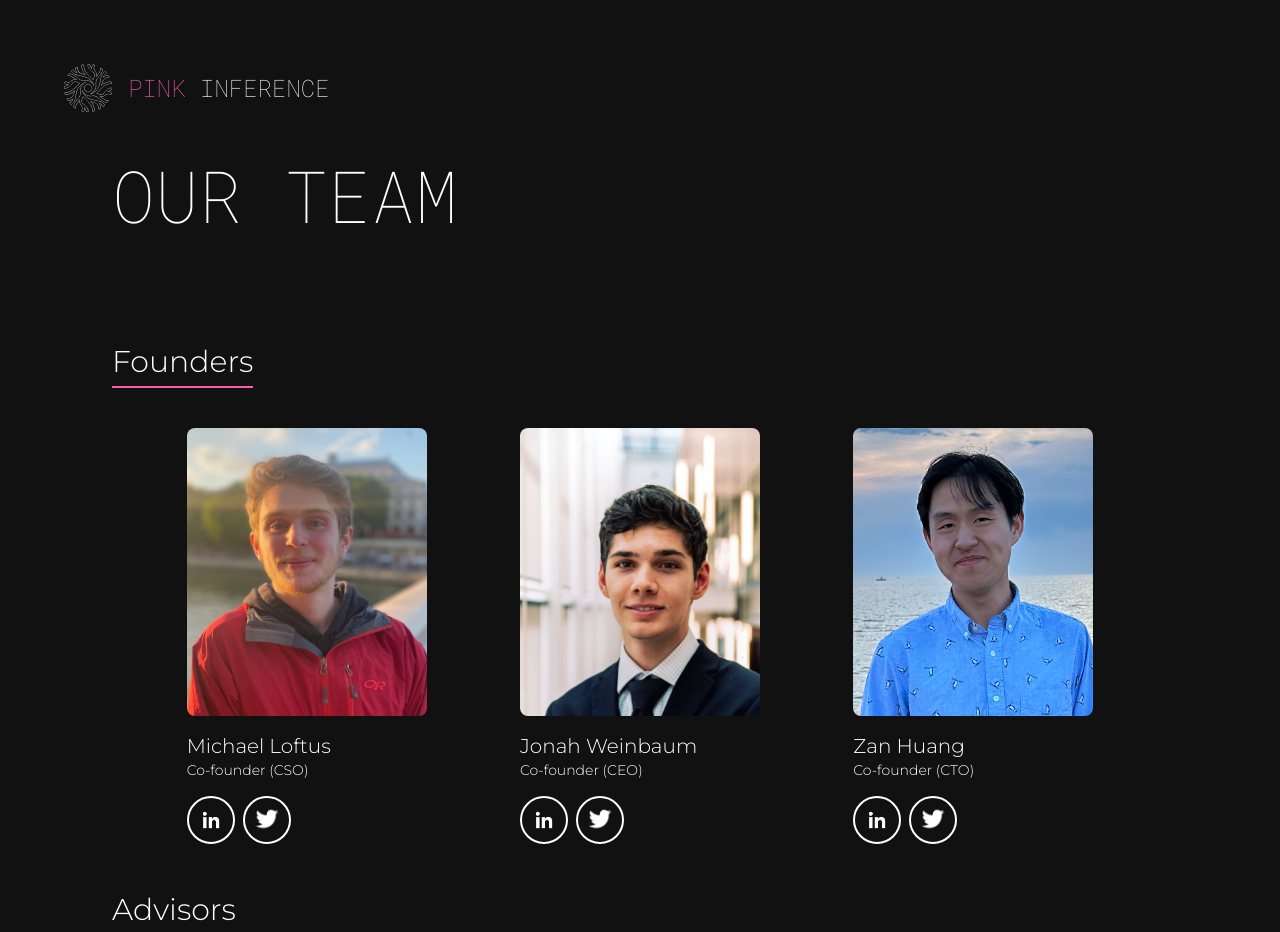
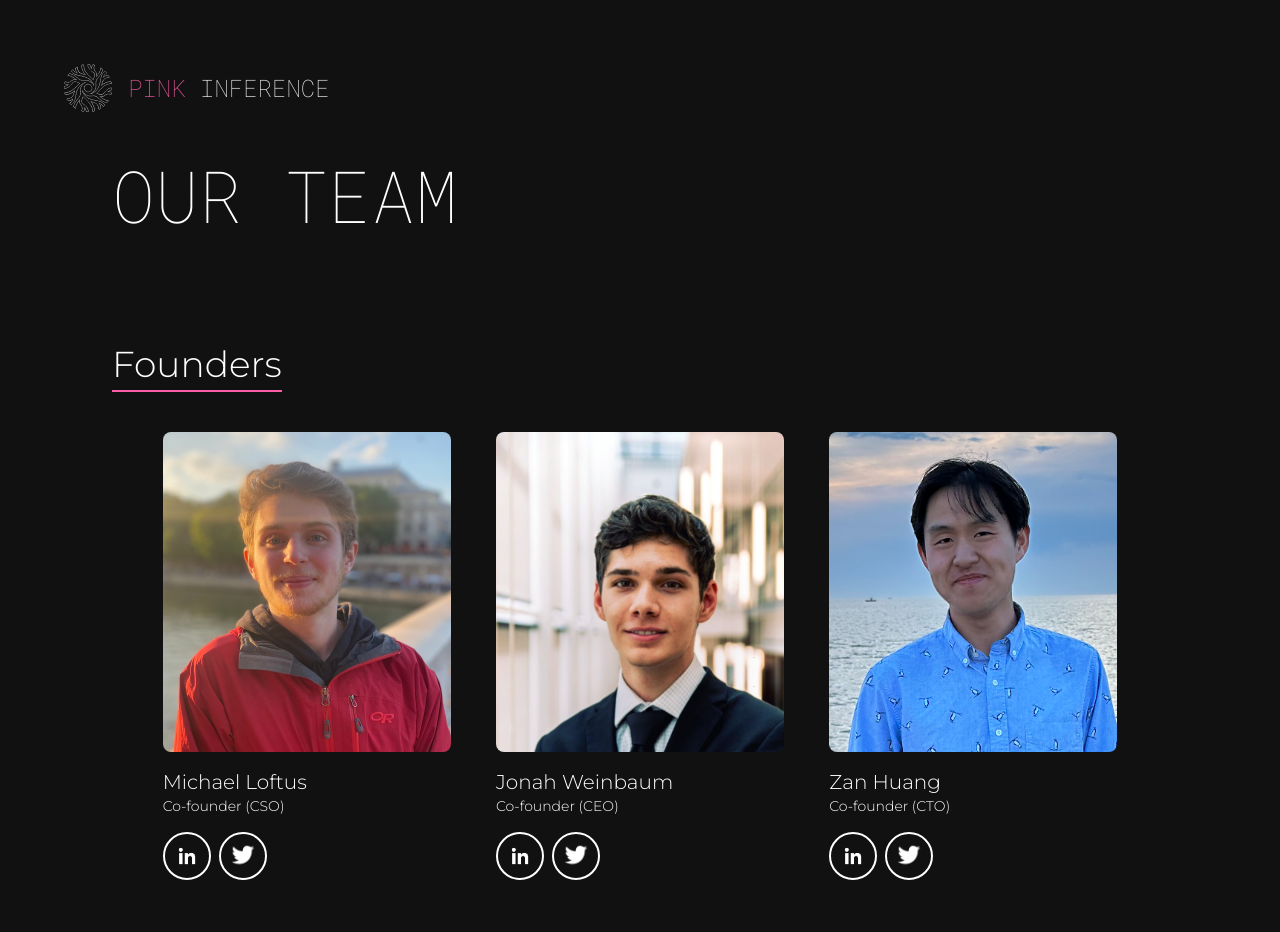
Before and after one commit to jonahwei19/pink-inference-website, a Next.js app: page /TeamSection in a window 1280 px wide. Shown: the top 932 px of the page. Built offline with nearby package versions, Linux system fonts and the light colour scheme.

Commit message:
waiting on content

```diff
--- a/app/About/page.tsx
+++ b/app/About/page.tsx
@@ -71,7 +71,7 @@ export default function AboutSection() {
             <div>
               <div className='relative w-fit'>
                 <h2
-                  className={`text-3xl mb-12 ${montserratFont.className} font-thin`}
+                  className={`text-4xl mb-12 ${montserratFont.className} font-thin`}
                 >
                   Wetware For Control Applications
                 </h2>
@@ -95,7 +95,7 @@ export default function AboutSection() {
             <div>
               <div className='relative w-fit'>
                 <h2
-                  className={`text-3xl mb-12 ${montserratFont.className} font-thin`}
+                  className={`text-4xl mb-12 ${montserratFont.className} font-thin`}
                 >
                   How Pink Inference Differs
                 </h2>
@@ -104,7 +104,7 @@ export default function AboutSection() {
                   initial={{ width: 0 }}
                   animate={differenceInView ? { width: "100%" } : {}}
                   transition={{ duration: 1, delay: 1, ease: "backInOut" }}
-                  className='absolute -bottom-2 left-0 h-[2px] bg-[#FE5DA8] border-none'
+                  className='absolute -bottom-2 left-0 h-[3px] bg-[#FE5DA8] border-none'
                 ></motion.hr>
               </div>
 
--- a/app/Investors/page.tsx
+++ b/app/Investors/page.tsx
@@ -85,7 +85,7 @@ export default function InvestorSection() {
             <div>
               <div className='relative w-fit'>
                 <h2
-                  className={`text-3xl mb-24 ${montserratFont.className} font-thin`}
+                  className={`text-4xl mb-24 ${montserratFont.className} font-thin`}
                 >
                   Current Investors
                 </h2>
@@ -193,7 +193,7 @@ export default function InvestorSection() {
               <div className='relative w-fit mx-auto'>
                 <Link
                   href={"#"}
-                  className={`text-5xl mb-24 ${montserratFont.className} font-thin`}
+                  className={`text-4xl lg:text-5xl mb-24 ${montserratFont.className} font-thin`}
                 >
                   Want to Join?
                 </Link>
--- a/app/TeamSection/page.tsx
+++ b/app/TeamSection/page.tsx
@@ -69,7 +69,7 @@ export default function TeamSection() {
           >
             <div className='relative w-max'>
               <h2
-                className={`text-3xl mb-12 ${montserratFont.className} font-thin`}
+                className={`text-4xl mb-12 ${montserratFont.className} font-thin`}
               >
                 Founders
               </h2>
@@ -113,7 +113,7 @@ export default function TeamSection() {
 
             <div className='relative w-max'>
               <h2
-                className={`text-3xl mb-12 ${montserratFont.className} font-thin`}
+                className={`text-4xl mb-12 ${montserratFont.className} font-thin`}
               >
                 Advisors
               </h2>
--- a/components/MemberDisplay.tsx
+++ b/components/MemberDisplay.tsx
@@ -19,7 +19,7 @@ export default function MemberDisplay({
 
   return (
     <div className='flex flex-col bg-transparent items-start gap-4 font-thin'>
-      <div className='relative overflow-hidden rounded-lg w-60 h-64 sm:w-68 sm:h-72'>
+      <div className='relative overflow-hidden rounded-lg w-60 h-64 sm:w-64 sm:h-72 md:w-72 md:h-80'>
         <Image className='object-cover' fill alt={name} src={image} />
       </div>
       <div className='flex flex-col w-full gap-4'>
```
